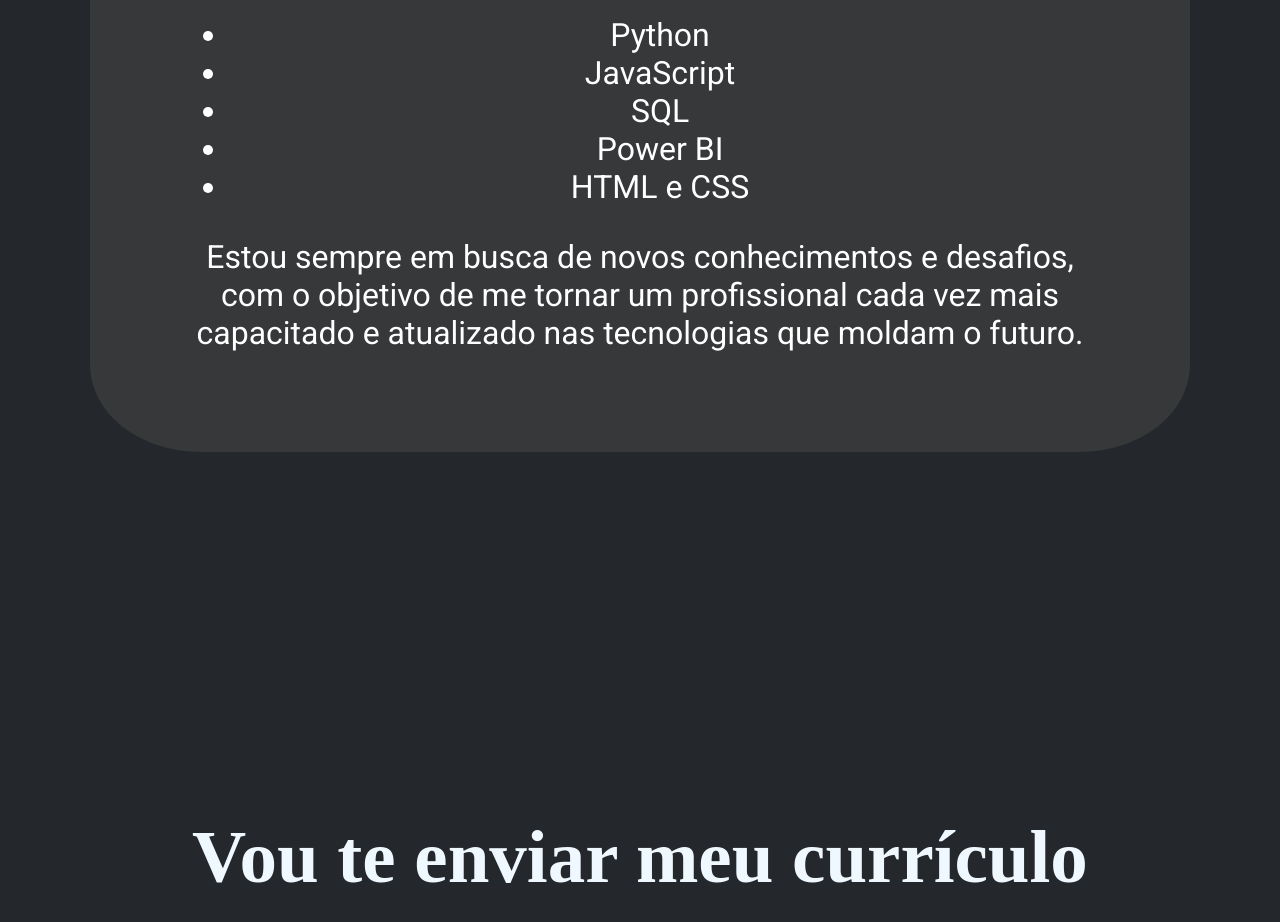
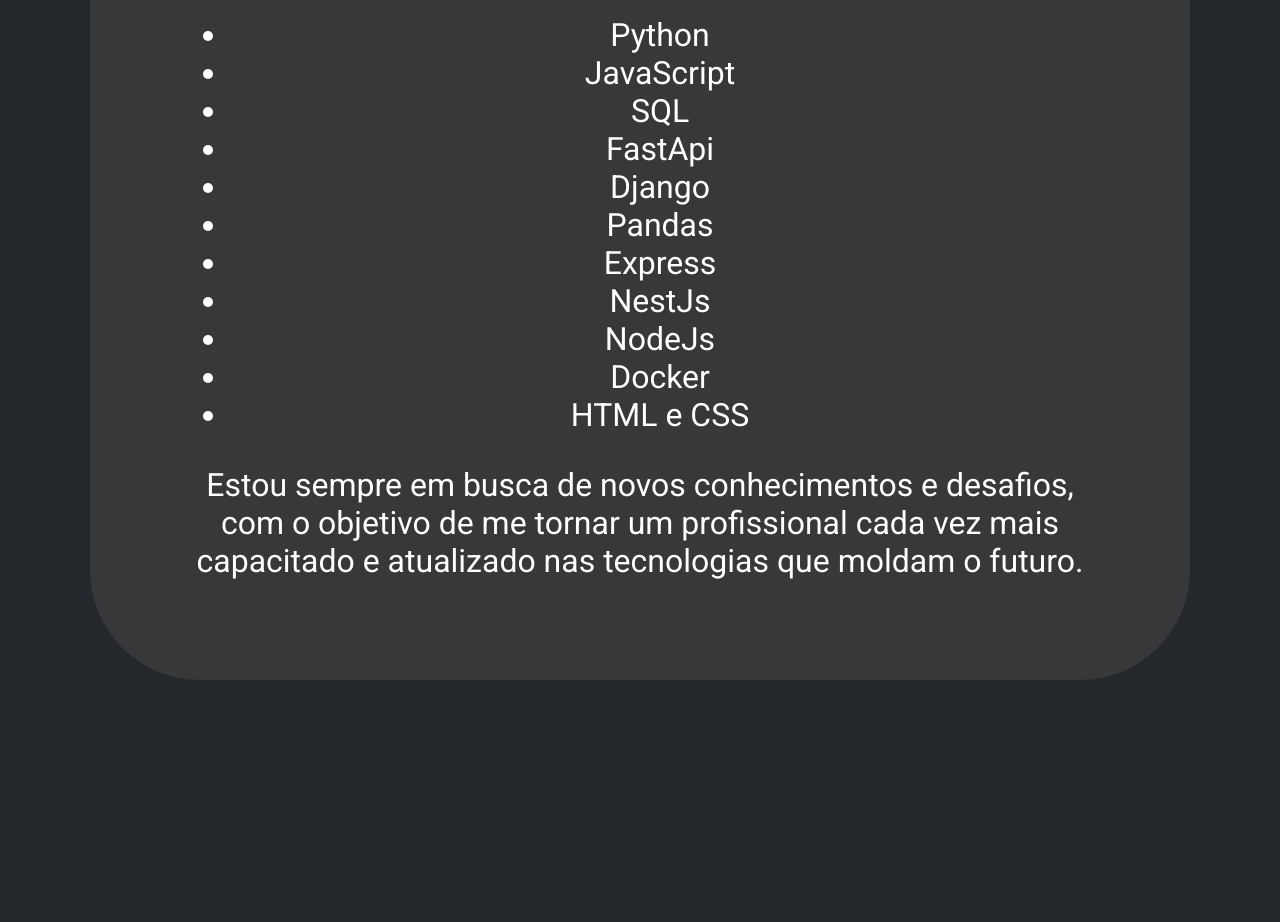
Before and after one commit to matheusbaduelli/Presentation, a plain HTML site: page index.html in a window 1280 px wide. Shown: the part 1360-2282 px from the top of the page. Drawn offline with nearby package versions, Linux system fonts and the light colour scheme; a web font is replaced by a local one.

Commit message:
atualizar lista de habilidades para incluir FastApi, Django, Pandas, Express, NestJs, NodeJs e Docker

```diff
--- a/index.html
+++ b/index.html
@@ -38,8 +38,15 @@
           <li>Python</li>
           <li>JavaScript</li>
           <li>SQL</li>
-          <li>Power BI</li>
+          <li>FastApi</li>
+          <li>Django</li>
+          <li>Pandas</li>
+          <li>Express</li>
+          <li>NestJs</li>
+          <li>NodeJs</li>
+          <li>Docker</li>
           <li>HTML e CSS</li>
+
         </ul>
 
         Estou sempre em busca de novos conhecimentos e desafios, com o objetivo
```
